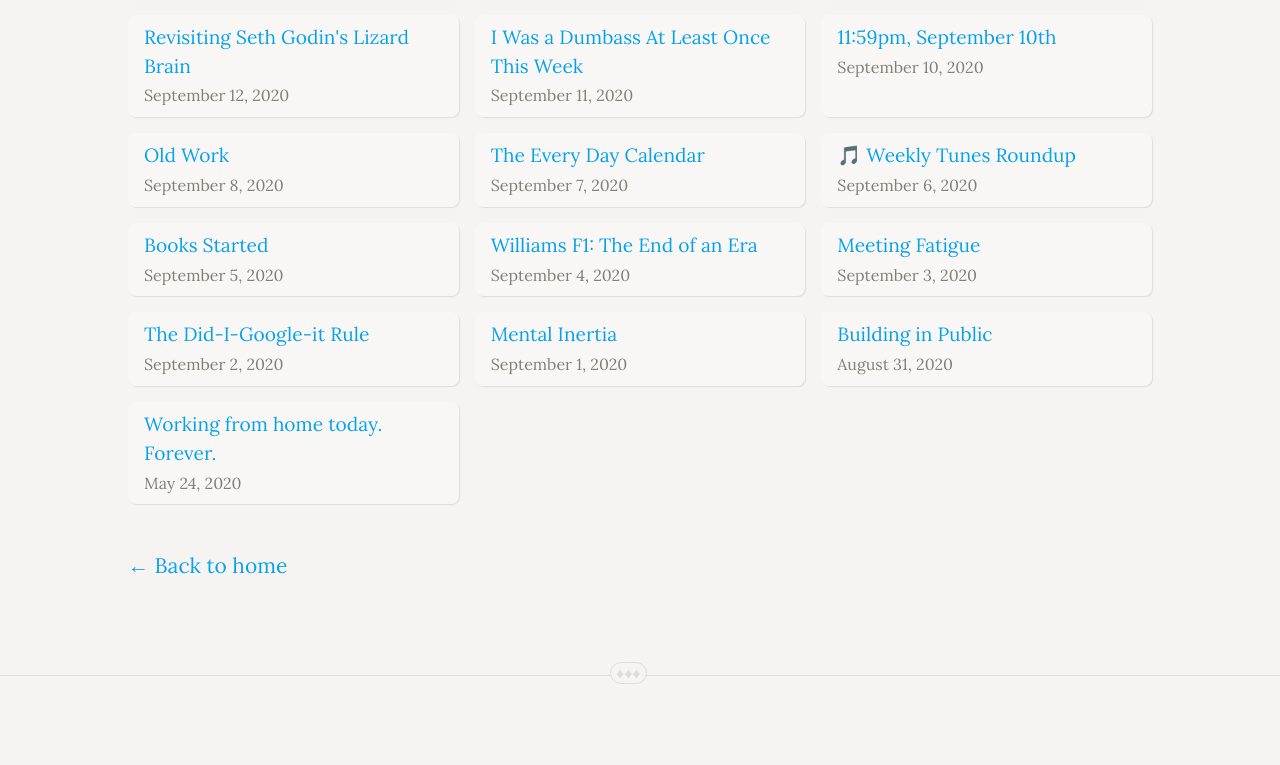
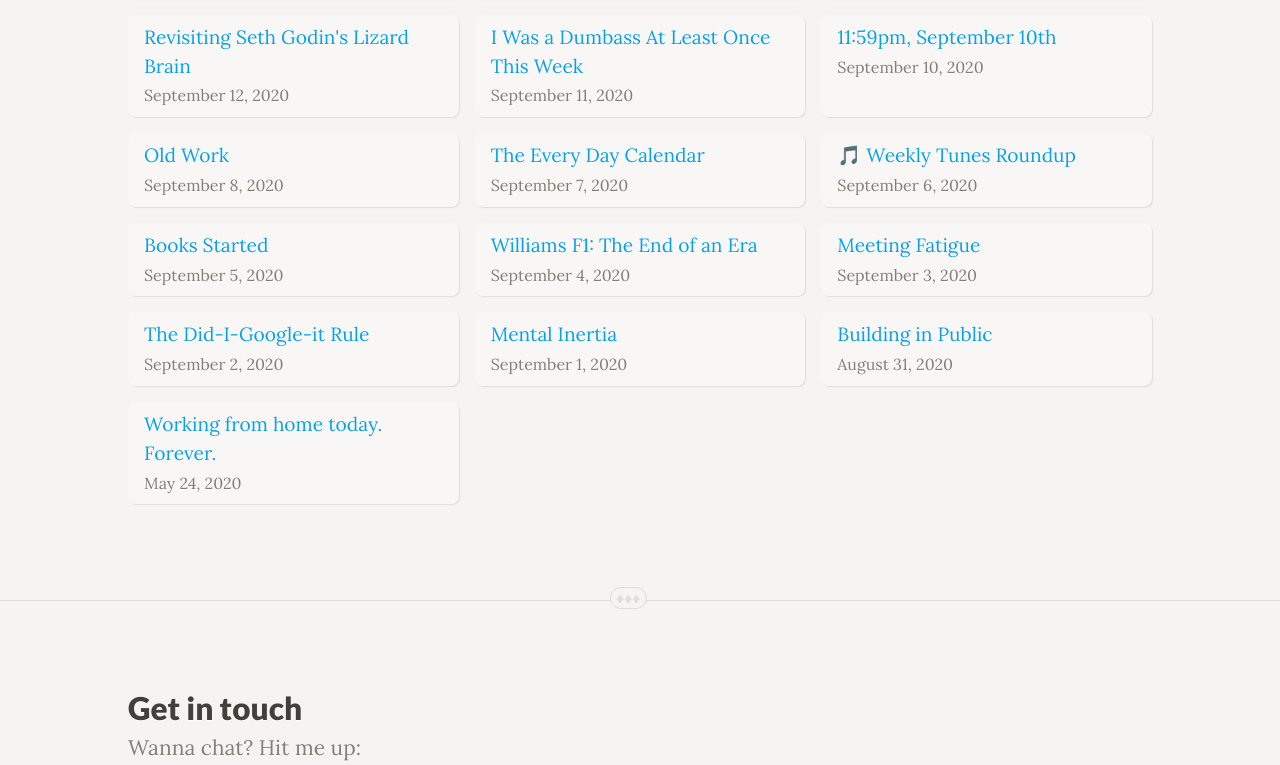
Before and after one commit to campbell17/campbell17-v2, a Next.js app: page /posts in a window 1280 px wide. Shown: the part 1256-2021 px from the top of the page. Built offline with nearby package versions, Linux system fonts and the light colour scheme.

Commit message:
remove back to home, add ctas

```diff
--- /dev/null
+++ b/components/cta.js
@@ -0,0 +1,5 @@
+export default function cta() {
+  return (
+    null
+  )
+}
--- a/components/layout.js
+++ b/components/layout.js
@@ -19,13 +19,6 @@ export default function Layout({ children, home }) {
         </Head>
         <Menu />
         <main className={styles.pageGrid}>{children}</main>
-        {!home && (
-          <div className={styles.backToHome}>
-            <Link href="/">
-              <a>← Back to home</a>
-            </Link>
-          </div>
-        )}
       </div>
       <Footer />
     </>
--- a/pages/projects/fulcrum.js
+++ b/pages/projects/fulcrum.js
@@ -1,5 +1,6 @@
 import Head from 'next/head';
 import Layout, { siteTitle } from '../../components/layout';
+import Link from 'next/link';
 import Masthead from '../../components/masthead';
 import ContentBlock from '../../components/contentBlock';
 import Gallery from '../../components/gallery';
@@ -12,7 +13,7 @@ export default function Fulcrum() {
       </Head>
       <Masthead
         title="Fulcrum"
-        subtitle="A better way to collect data and manage your field inspections."
+        subtitle="The better way to collect data and manage your field inspections."
       />
 
       <ContentBlock
@@ -26,6 +27,9 @@ export default function Fulcrum() {
         content="I'm currently writing a full case study and condensing 12+ years into a cohesive thread is just as hard as it sounds. In the meantime here are some examples of a few things I've designed during my tenure:"
       />
       <Gallery fulcrumImages />
+      <div className="flex flex-a-start flex-j-start">
+        <Link href="/projects"><a className="cta">&larr; See all Projects</a></Link>
+      </div>
     </Layout>
   );
 }
```
Also changed, not shown: pages/index.js (+8 -1 lines), components/gallery.js (line endings or trailing spaces).
